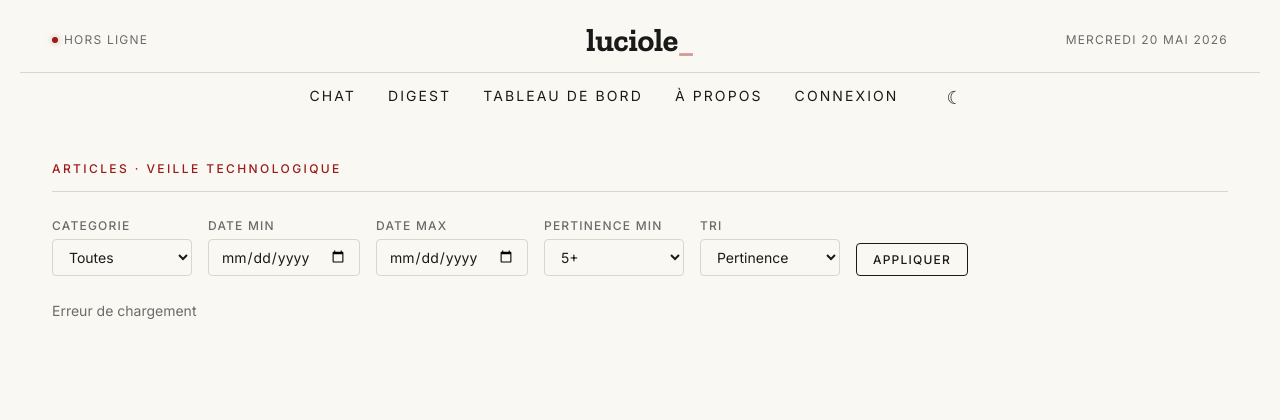
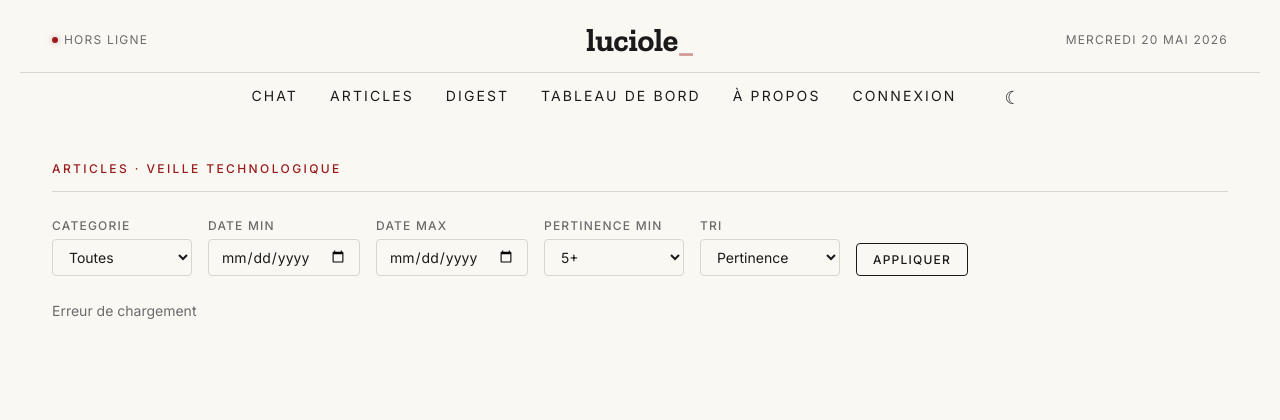
Before and after one commit to josuerochadev/luciole, a Python web app: template templates/articles.html in a window 1280 px wide. Shown: the top 420 px of the page. Run offline with Jinja, Linux system fonts and the light colour scheme; the template is opened without the code that fills it: most values are stand-ins (such as "Sample title", 1, 10 or a date in 2020).

Commit message:
feat(nav): add Articles link to navbar
Co-Authored-By: Claude Sonnet 4.6 <noreply@anthropic.com>

```diff
--- a/templates/base.html
+++ b/templates/base.html
@@ -62,6 +62,7 @@
     </div>
     <nav class="luciole-nav" aria-label="Navigation principale">
       <a href="/" {% if active_page == "chat" %}class="active"{% endif %}>Chat</a>
+      <a href="/articles-page" {% if active_page == "articles" %}class="active"{% endif %}>Articles</a>
       <a href="/digest-page" {% if active_page == "digest" %}class="active"{% endif %}>Digest</a>
       <a href="/dashboard" {% if active_page == "dashboard" %}class="active"{% endif %}>Tableau de bord</a>
       <a href="/about" {% if active_page == "about" %}class="active"{% endif %}>À propos</a>
```
